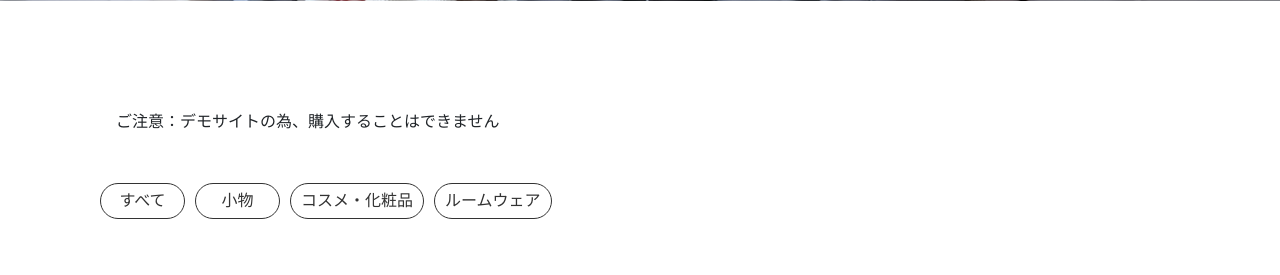
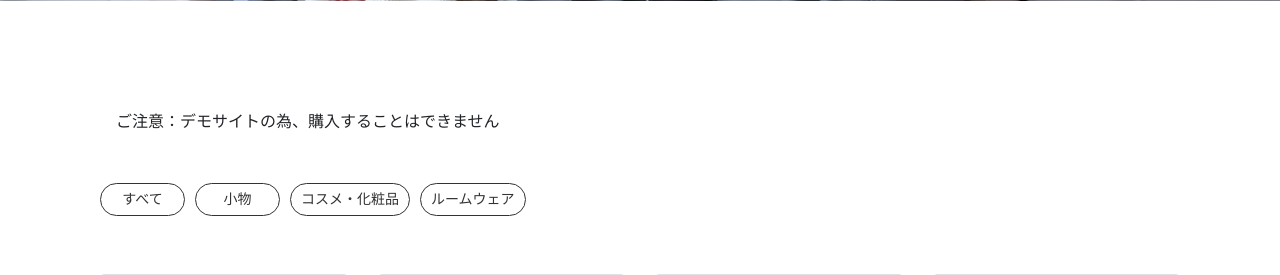
Before and after one commit to moyo95/django-custom-auth_c, a Django app: page /python/ in a window 1280 px wide. Shown: the part 522-797 px from the top of the page. Run offline with Django 3.2, Linux system fonts and the light colour scheme; data comes from the database, SQL or seed files in the repository; parts of the project's set-up code (start-up, migrations or seed data) failed here and were passed over; some libraries are stand-ins or nearby versions.

Commit message:
FORCE_SCRIPT_NAME = '/python'追加

```diff
--- a/mysite/settings.py
+++ b/mysite/settings.py
@@ -151,6 +151,7 @@
 USE_L10N = True
 USE_TZ = True # これがTrueであることを再確認
 
+FORCE_SCRIPT_NAME = '/python'
 # STATIC_URL = '/static/'
 # 本番環境で静的ファイルが配信されるURLのプレフィックス
 STATIC_URL = '/python/static/'
--- a/static/css/style.css
+++ b/static/css/style.css
@@ -31,6 +31,7 @@
     cursor: pointer;
     margin-right: 10px;
     margin-bottom: 10px;
+    font-size: 14px;
 }
 .cat_btn:hover {
     border: 1px solid;
--- a/templates/app/item_list.html
+++ b/templates/app/item_list.html
@@ -10,7 +10,7 @@
       <div class="my-5 d-flex flex-wrap">
           <a href="{% url 'app:item_list' %}" class="cat_btn {% if not request.GET.category %}btn-dark{% else %}btn-secondary{% endif %}">すべて</a>
           {% for cat in categories %}
-              <a href="?category={{ cat }}" class="cat_btn {% if request.GET.category == cat %}btn-dark{% else %}btn-primary{% endif %}">
+              <a href="?category={{ cat }}" class="cat_btn {% if request.GET.category == cat %}btn-dark{% else %}btn-primary text-decoration-none{% endif %}">
               {{ cat }}
               </a>
           {% endfor %}
```
